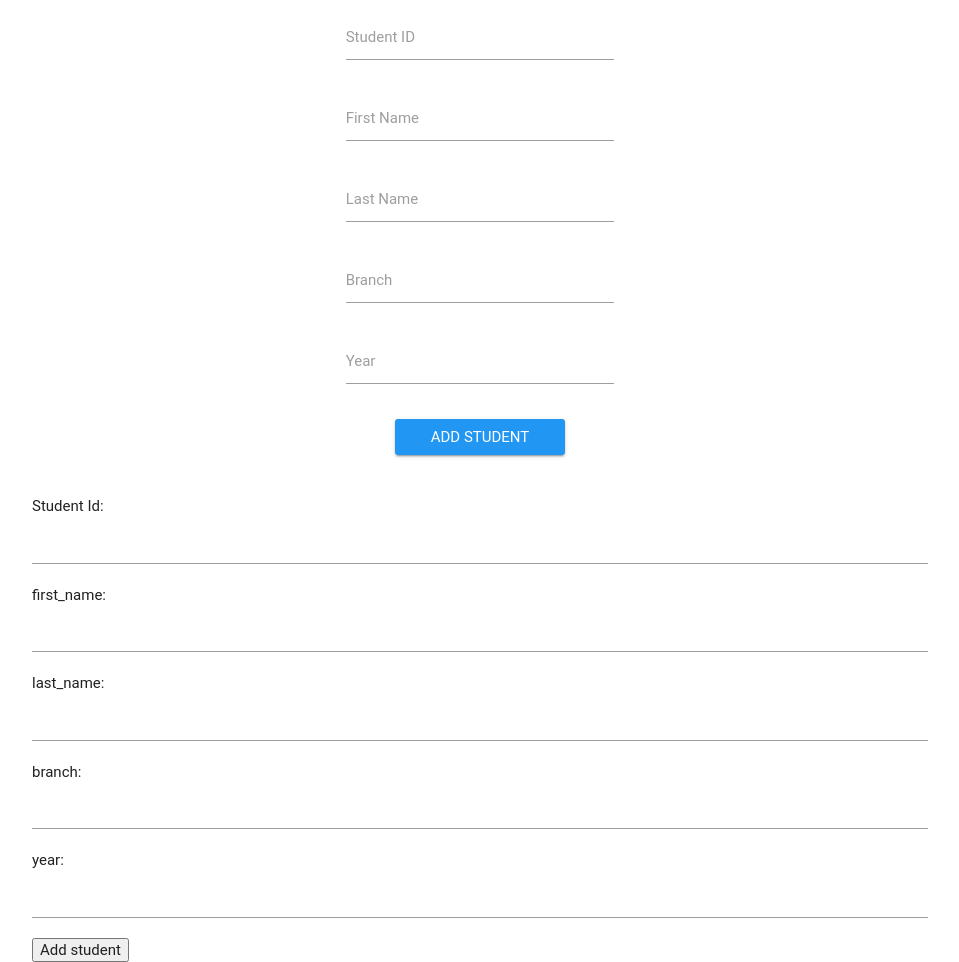
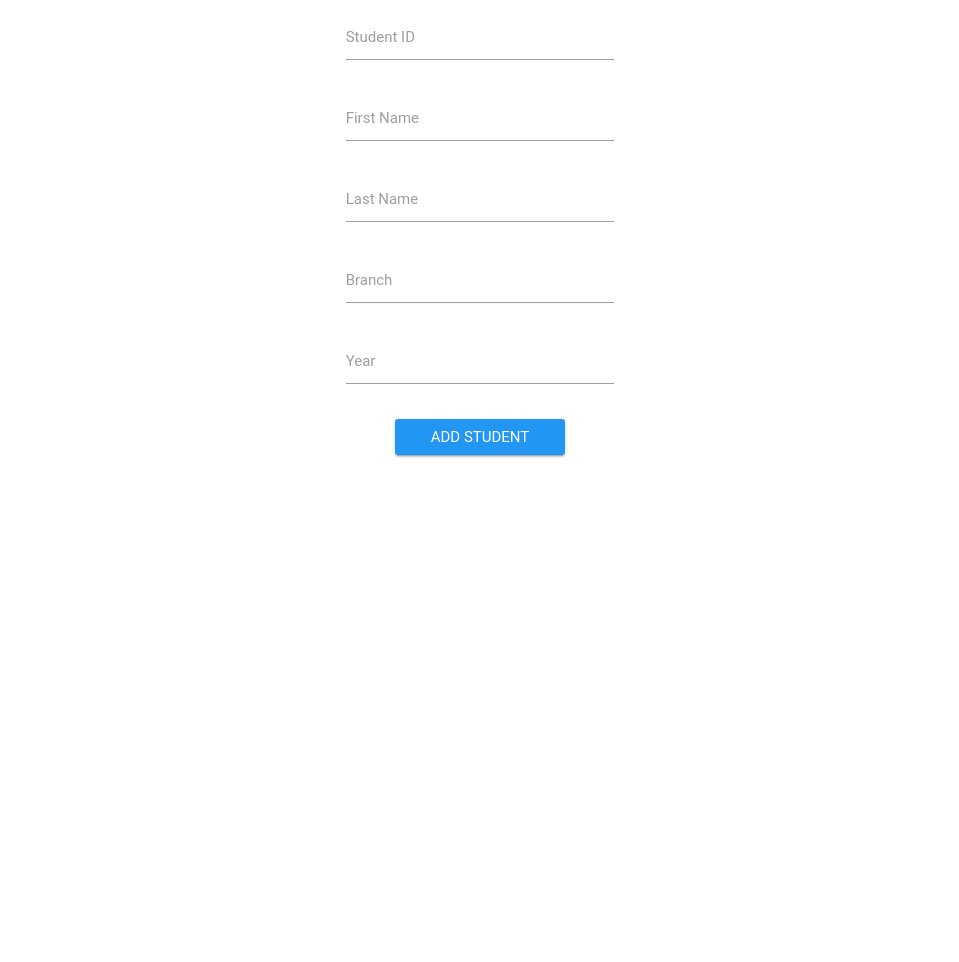
Before and after one commit to sadanandpai/projectportal, a Django app: page /portal/students/add/ in a window 1280 px wide. Shown: the part 143-1105 px from the top of the page, without its empty margins (160-1119 px from the left). After the commit the page ends 601 px from the top, so only its background shows below. Run offline with Django 3.2, Linux system fonts and the light colour scheme; tables that the repository leaves empty hold one stand-in row (values such as "Sample post"); some libraries are stand-ins or nearby versions; some web fonts are replaced.

Commit message:
Update addStudent.html

```diff
--- a/portal/templates/forms/addStudent.html
+++ b/portal/templates/forms/addStudent.html
@@ -82,16 +82,6 @@
 				</form>
 			</div>
 		</div>
-
-		<form class="col m6" method="POST" action="/portal/students/update/" accept-charset="UTF-8">
-			{% csrf_token %}
-			Student Id: <input id="icon_prefix" type="text" name="stud_id" required="yes" maxlength="10" title="Alphanumerics, only with 10 characters"><br>
-		    first_name: <input id="icon_prefix" type="text" name="first_name" required="yes" maxlength="20" title="First_name"><br>
-		    last_name: <input id="icon_prefix" type="text" name="last_name" required="yes" maxlength="20" title="Last_name"><br>
-		    branch: <input id="icon_prefix" type="text" name="branch" required="yes" maxlength="3" title="3 letter branch name"><br>
-		    year: <input id="icon_prefix" type="text" name="year" required="yes" maxlength="4" title="Joining year"><br>
-		    <input type="submit" value="Add student">
-		</form>
 	</div>
 
 	<script type="text/javascript">
@@ -124,10 +114,13 @@
 			        url : "/portal/students/update/"
 
 			    }).then(function mySuccess(response) {
-				    if(response.data == "Ok")
+				    if(response.data == "Ok"){
 					$scope.edited= 0;
+					$scope.refresh();
+				    }
 			    }, function myError(response) {
 			        alert(response.statusText);
+				$scope.edited= 0;
 			    });
 			}
 
```
